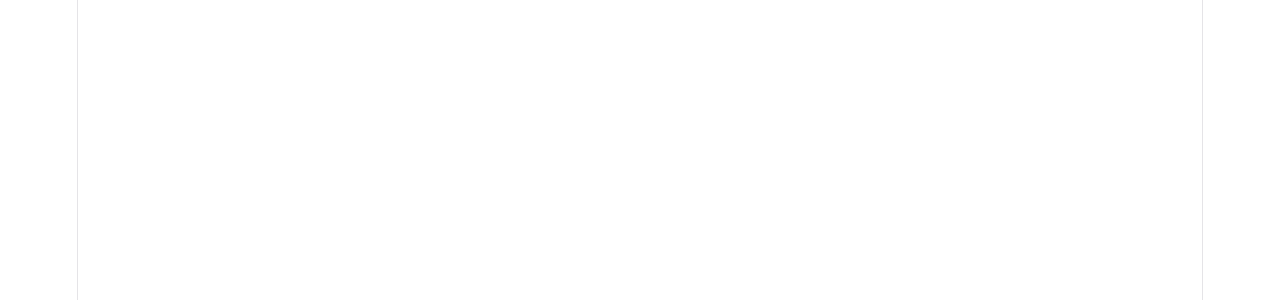
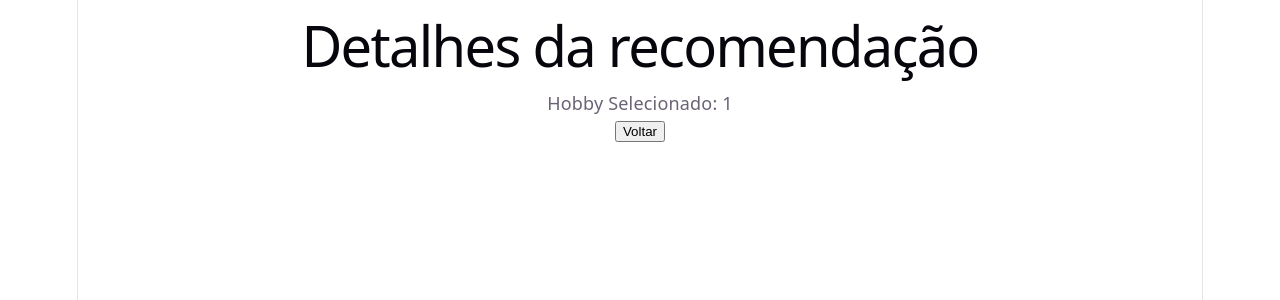
Before and after one commit to btpjamal/projetoTCC, a React (Vite) app in the folder front-end/: page /recommendations/1 in a window 1280 px wide. Before the commit this address had no page. Shown: the top 300 px of the page. Built offline with nearby package versions, Linux system fonts and the light colour scheme.

Commit message:
cards clicáveis e nova tela implementada a cada card

```diff
--- a/front-end/src/App.jsx
+++ b/front-end/src/App.jsx
@@ -5,6 +5,7 @@ import Profile from "./pages/Profile";
 import Interests from "./pages/Interests";
 import Recommendations from "./pages/Recommendations";
 import Feedbacks from "./pages/Feedbacks";
+import RecommendationDetails from "./pages/RecommendationDetails.jsx";
 
 export default function App() {
   return (
@@ -16,6 +17,7 @@ export default function App() {
         <Route path="/interests" element={<Interests />} />
         <Route path="/recommendations" element={<Recommendations />} />
         <Route path="/feedbacks" element={<Feedbacks />} />
+        <Route path="/recommendations/:hobbyId" element={<RecommendationDetails />} />
       </Routes>
   );
 }
--- /dev/null
+++ b/front-end/src/pages/RecommendationDetails.jsx
@@ -0,0 +1,21 @@
+import { useNavigate, useParams } from "react-router";
+import "./css/Recommendations.css";
+
+export default function RecommendationDetails() {
+    const { hobbyId } = useParams();
+    const navigate = useNavigate();
+
+    return (
+      <main className="details-container">
+          <section className="details-card">
+              <h1>Detalhes da recomendação</h1>
+
+              <p>Hobby Selecionado: {hobbyId}</p>
+
+              <button onClick={() => navigate("/recommendations")}>
+                  Voltar
+              </button>
+          </section>
+      </main>
+    );
+}
--- a/front-end/src/pages/Recommendations.jsx
+++ b/front-end/src/pages/Recommendations.jsx
@@ -107,7 +107,10 @@ export default function Recommendations() {
                 ) : (
                     <section className="recommendations-grid">
                         {recommendations.map((item) => (
-                            <article className="recommendation-card" key={item.hobbyId}>
+                            <article className="recommendation-card"
+                                     key={item.hobbyId}
+                                     onClick={() => navigate(`/recommendations/${item.hobbyId}`)}
+                            >
                                 <div className="recommendation-card-header">
                 <span className="recommendation-category">
                   {item.categoria}
--- a/front-end/src/pages/css/Recommendations.css
+++ b/front-end/src/pages/css/Recommendations.css
@@ -43,6 +43,7 @@
     padding: 22px;
     box-shadow: 0 8px 20px rgba(15, 23, 42, 0.08);
     transition: transform 0.2s ease, box-shadow 0.2s ease;
+    cursor: pointer;
 }
 
 .recommendation-card:hover {
--- /dev/null
+++ b/front-end/src/pages/css/RecommendationsDetails.css
@@ -0,0 +1,31 @@
+.details-container {
+    min-height: 100vh;
+    background-color: #f3f4f6;
+    display: flex;
+    justify-content: center;
+    align-items: center;
+    padding: 32px;
+}
+
+.details-card {
+    background: white;
+    padding: 32px;
+    border-radius: 16px;
+    max-width: 600px;
+    width: 100%;
+    box-shadow: 0 8px 24px rgba(0, 0, 0, 0.08);
+}
+
+.details-card h1 {
+    margin-bottom: 16px;
+}
+
+.details-card button {
+    margin-top: 24px;
+    padding: 10px 16px;
+    border: none;
+    border-radius: 8px;
+    background-color: #2563eb;
+    color: white;
+    cursor: pointer;
+}
```
